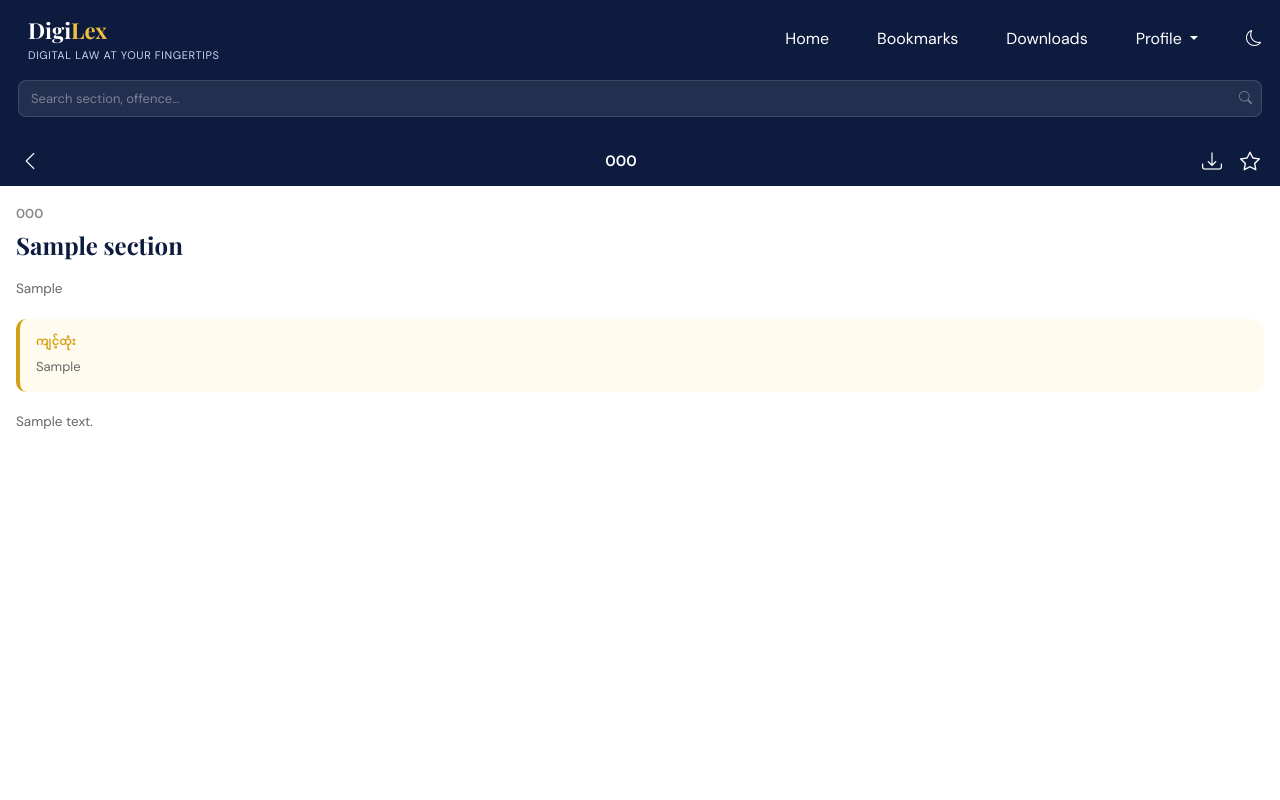
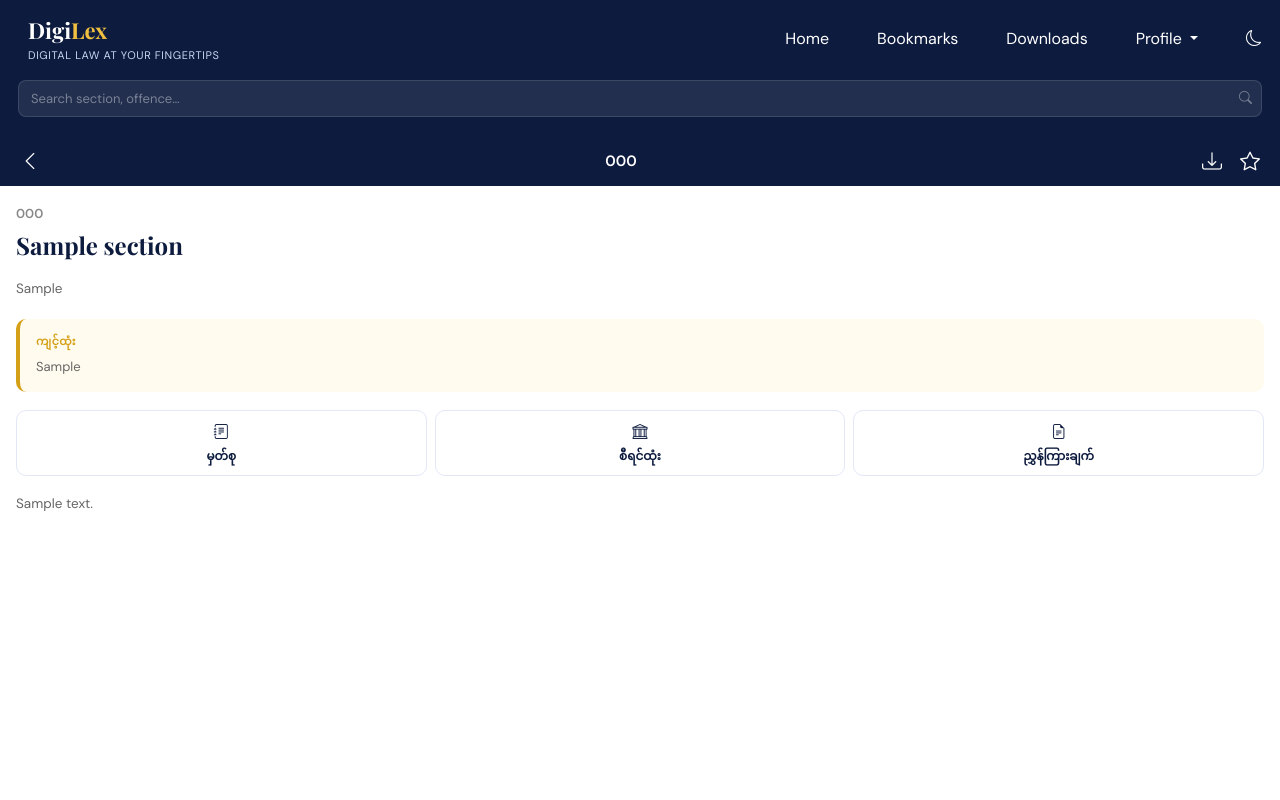
Before and after one commit to Cosmo-Seven/Digilex, a Django app: page /section/00000000-0000-0000-0000-000000000001/ in a window 1280 px wide. Run offline with Django 5.2, Linux system fonts and the light colour scheme; data comes from the database, SQL or seed files in the repository; tables that the repository leaves empty hold one stand-in row (values such as "Sample post"); some libraries are stand-ins or nearby versions.

Commit message:
Add note/case-law/directive buttons to section detail

```diff
--- a/static/website/css/styles.css
+++ b/static/website/css/styles.css
@@ -763,6 +763,39 @@ body {
   background: #d8e0ff;
 }
 
+.detail-btn-row {
+  display: flex;
+  gap: 8px;
+  margin-bottom: 16px;
+}
+
+.detail-btn {
+  flex: 1;
+  background: #fff;
+  color: var(--navy);
+  border: 1px solid var(--border);
+  border-radius: 10px;
+  padding: 10px 6px;
+  font-size: 12px;
+  font-weight: 600;
+  display: flex;
+  flex-direction: column;
+  align-items: center;
+  justify-content: center;
+  gap: 4px;
+  cursor: pointer;
+  transition: background .15s, border-color .15s;
+}
+
+.detail-btn i {
+  font-size: 15px;
+}
+
+.detail-btn:hover {
+  background: #eef2ff;
+  border-color: var(--navy-light);
+}
+
 .add-bm-btn {
   background: var(--navy);
   color: #fff;
--- a/templates/website/section_detail.html
+++ b/templates/website/section_detail.html
@@ -36,6 +36,12 @@
         </div>
       </div>
       {% endif %}
+      <div class="detail-btn-row">
+        <button class="detail-btn" type="button"><i class="bi bi-journal-text"></i> မှတ်စု</button>
+        <button class="detail-btn" type="button"><i class="bi bi-bank"></i> စီရင်ထုံး</button>
+        <button class="detail-btn" type="button"><i class="bi bi-file-earmark-text"></i> ညွှန်ကြားချက်</button>
+      </div>
+
       <div class="detail-text">
         {{section.note|safe}}
       </div>
```
Also changed, not shown: 1 other file.
